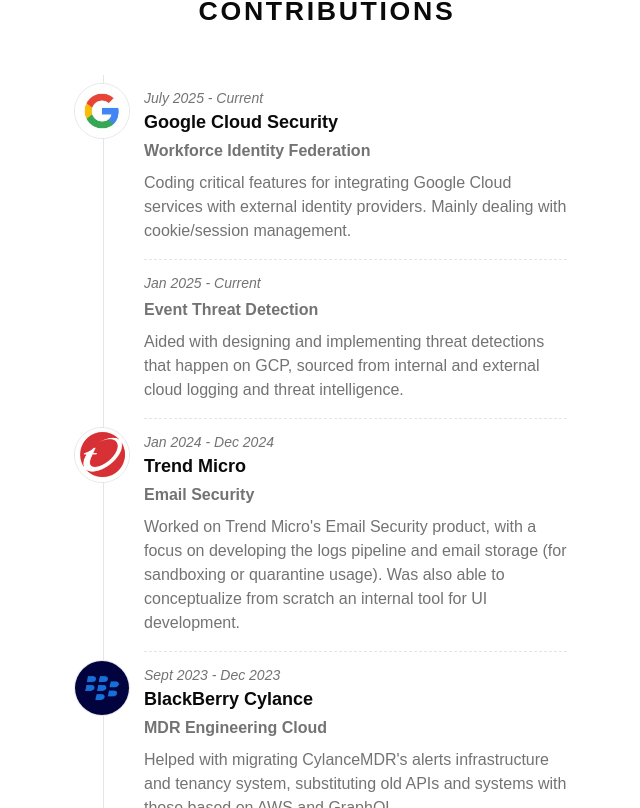
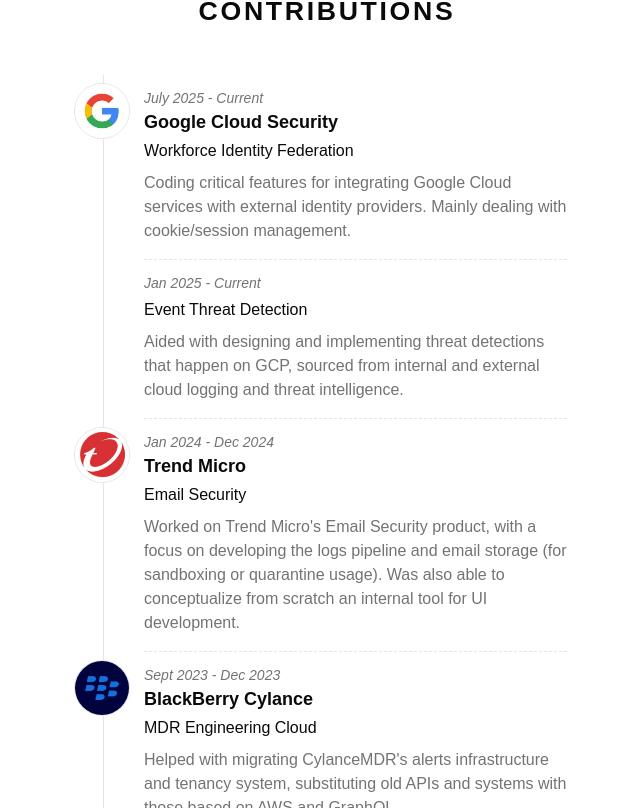
Before and after one commit to jangarong/jangarong.github.io, a Next.js app: page / in a window 1280 px wide. Shown: the part 832-1640 px from the top of the page, without its empty margins (313-953 px from the left). Built offline with nearby package versions, Linux system fonts and the light colour scheme.

Commit message:
use font color instead of boldness

```diff
--- a/src/components/ui/hackathon-card.tsx
+++ b/src/components/ui/hackathon-card.tsx
@@ -70,8 +70,8 @@ export function HackathonCard({
         {dates && (
           <time className="text-sm text-muted-foreground italic leading-none">{dates}</time>
         )}
-        {title && <h2 className="font-bold text-lg leading-none">{title}</h2>}
-        <h3 className="text-md font-semibold text-muted-foreground"><a href={link}>{team}</a></h3>
+        {title && <h2 className="font-semibold text-lg leading-none">{title}</h2>}
+        <h3 className="text-md "><a href={link}>{team}</a></h3>
         {/* {location && (
           <p className="text-md text-muted-foreground leading-none">{location}</p>
         )} */}
```
